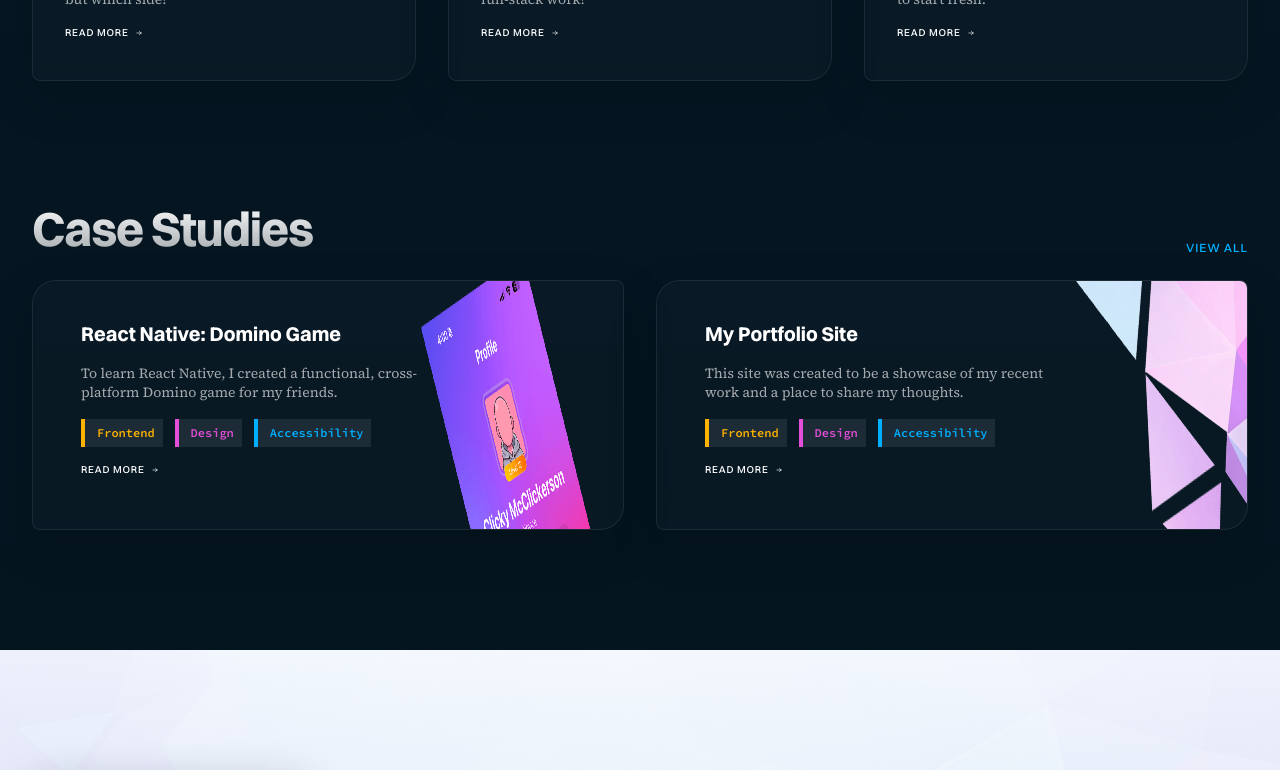
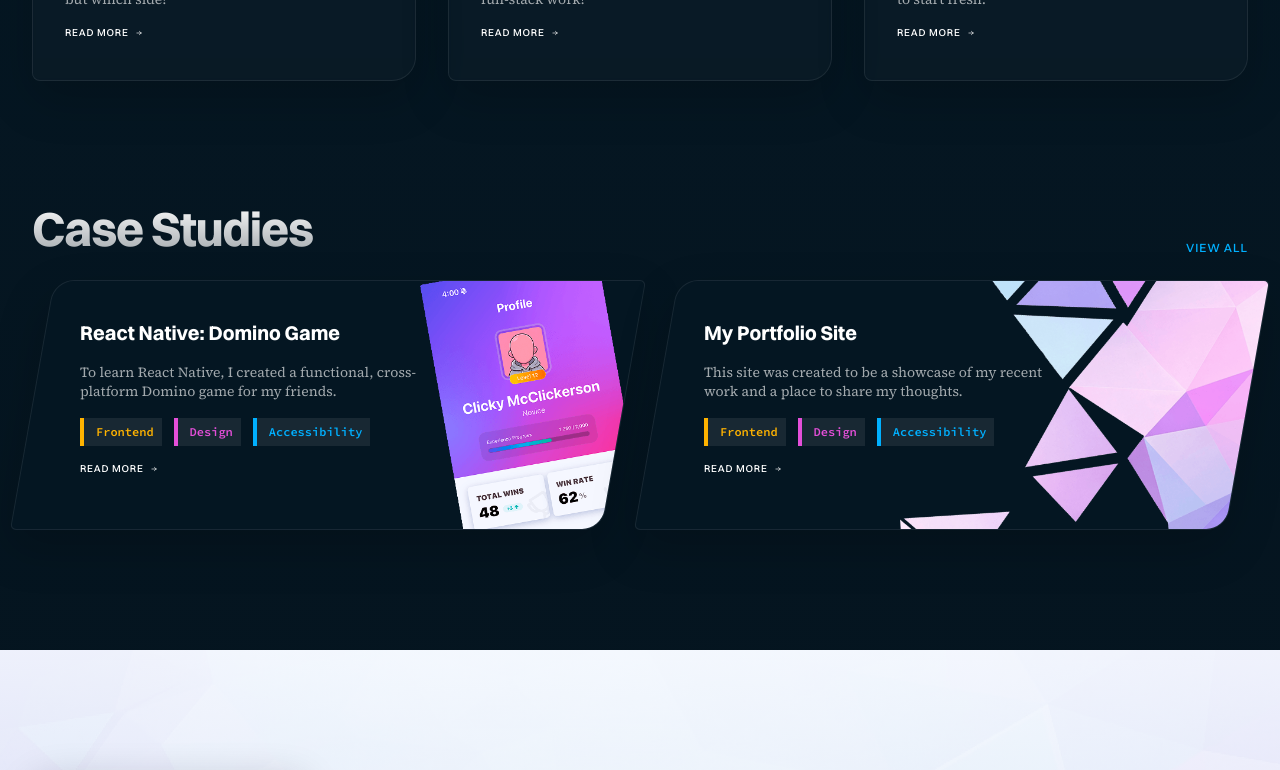
Before and after one commit to bwalbolt/portfolio, a Next.js app: page / in a window 1280 px wide. Shown: the part 1020-1790 px from the top of the page. Built offline with nearby package versions, Linux system fonts and the light colour scheme.

Commit message:
tweaking homepage.md agent output

```diff
--- a/src/app/(marketing)/_components/homepage.module.css
+++ b/src/app/(marketing)/_components/homepage.module.css
@@ -195,6 +195,7 @@
 
 .caseCard {
   position: relative;
+  isolation: isolate;
   overflow: clip;
   min-height: 18rem;
   padding: 1.5rem 1.5rem 4.5rem;
@@ -206,10 +207,13 @@
   pointer-events: none;
 }
 
-.caseArtworkPlate {
+.caseShape {
+  display: none;
+}
+
+.caseShapeInner {
   position: absolute;
   inset: 0;
-  border-radius: inherit;
 }
 
 .caseArtworkDesktop {
@@ -218,20 +222,10 @@
 
 .caseArtworkMobile {
   position: absolute;
-}
-
-.caseArtworkDominoMobile {
-  right: -0.75rem;
-  bottom: 0.6rem;
-  width: 6.4rem;
-  transform: rotate(-10deg);
-}
-
-.caseArtworkPortfolioMobile {
-  right: -1.75rem;
-  bottom: 0.3rem;
-  width: 11rem;
-  transform: rotate(29deg);
+  right: 0;
+  bottom: 0;
+  width: clamp(7.25rem, 40vw, 10rem);
+  height: auto;
 }
 
 .caseContent {
@@ -354,7 +348,7 @@
   display: grid;
   gap: 0.5rem;
   padding: 1rem 1rem 1rem 1.25rem;
-  background: rgba(0, 0, 0, 0.66);
+  background: var(--surface-panel-elevated);
   backdrop-filter: blur(8px);
 }
 
@@ -384,9 +378,9 @@
   background: linear-gradient(
     90deg,
     var(--color-accent-blue) 0%,
-    var(--color-accent-purple) 24.5%,
-    var(--color-accent-pink) 49.5%,
-    #ee738b 80.28%,
+    var(--color-accent-purple) 25%,
+    var(--color-accent-pink) 50%,
+    #ee738b 80%,
     var(--color-accent-orange) 100%
   );
   background-clip: text;
@@ -434,17 +428,7 @@
 .contactSection {
   position: relative;
   padding-block: 5rem;
-  background: rgba(0, 0, 0, 0.4);
-}
-
-.contactSection::before {
-  content: "";
-  position: absolute;
-  inset: 0;
-  background:
-    radial-gradient(circle at 60% 16%, rgba(255, 179, 0, 0.18), transparent 9rem),
-    radial-gradient(circle at 64% 16%, rgba(124, 77, 255, 0.14), transparent 12rem);
-  pointer-events: none;
+  background: var(--color-black-40);
 }
 
 .contactLayout {
@@ -504,7 +488,7 @@
 }
 
 .textField:focus {
-  border-color: rgba(0, 176, 255, 0.3);
+  border-color: var(--color-white-80);
 }
 
 .textareaField {
@@ -664,30 +648,54 @@
 
   .caseCard {
     min-height: 15.625rem;
+    overflow: visible;
     padding: 2.5rem 2rem 2.5rem 3rem;
+    border: 0;
+    border-radius: 0;
+    background: transparent;
+    backdrop-filter: none;
+    box-shadow: none;
+  }
+
+  .caseShape {
+    display: block;
+    position: absolute;
+    inset: 0;
+    overflow: hidden;
+    border: 1px solid var(--surface-panel-border);
+    border-radius: 1.25rem 0.375rem 1.25rem 0.375rem;
+    background: rgba(5, 23, 35, 0.9);
+    box-shadow: var(--shadow-panel);
+    transform: skewX(-10deg);
+    transform-origin: center;
+  }
+
+  .caseShapeInner {
+    inset: -0.5rem -2rem;
+    transform: skewX(10deg);
+    transform-origin: center;
   }
 
   .caseArtworkMobile {
     display: none;
   }
 
+  .caseArtwork {
+    display: none;
+  }
+
   .caseArtworkDesktop {
     display: block;
     position: absolute;
+    right: 0;
+    bottom: -0.625rem;
+    width: auto;
+    height: calc(100% + 1.25rem);
+    max-width: none;
   }
 
-  .caseArtworkDominoDesktop {
-    right: 1.1rem;
-    top: -0.45rem;
-    width: 9.4rem;
-    transform: rotate(-10deg);
-  }
-
-  .caseArtworkPortfolioDesktop {
-    right: -4.8rem;
-    top: -6.5rem;
-    width: 28rem;
-    transform: rotate(-17.5deg);
+  .caseContent {
+    z-index: 1;
   }
 
   .aboutSection::before {
--- a/src/app/(marketing)/_components/homepage.tsx
+++ b/src/app/(marketing)/_components/homepage.tsx
@@ -52,34 +52,22 @@ function InsightPanel({ insight }: { insight: InsightCard }) {
 
 function CaseStudyPanel({ study }: { study: CaseStudyCard }) {
   return (
-    <PanelCard
-      as="article"
-      className={cx(
-        styles.caseCard,
-        study.layout === "domino" ? styles.caseCardDomino : styles.caseCardPortfolio,
-      )}
-    >
+    <PanelCard as="article" className={styles.caseCard}>
+      <div aria-hidden="true" className={styles.caseShape}>
+        <div className={styles.caseShapeInner}>
+          <Image
+            alt=""
+            className={styles.caseArtworkDesktop}
+            sizes="(min-width: 48rem) 18rem, 11rem"
+            src={study.artworkDesktop}
+          />
+        </div>
+      </div>
+
       <div aria-hidden="true" className={styles.caseArtwork}>
-        <div className={styles.caseArtworkPlate} />
         <Image
           alt=""
-          className={cx(
-            styles.caseArtworkDesktop,
-            study.layout === "domino"
-              ? styles.caseArtworkDominoDesktop
-              : styles.caseArtworkPortfolioDesktop,
-          )}
-          sizes="(min-width: 48rem) 18rem, 11rem"
-          src={study.artworkDesktop}
-        />
-        <Image
-          alt=""
-          className={cx(
-            styles.caseArtworkMobile,
-            study.layout === "domino"
-              ? styles.caseArtworkDominoMobile
-              : styles.caseArtworkPortfolioMobile,
-          )}
+          className={styles.caseArtworkMobile}
           sizes="11rem"
           src={study.artworkMobile}
         />
@@ -262,7 +250,12 @@ export function Homepage() {
                   />
                   <div className={styles.quoteAttribution}>
                     <p className={styles.quoteName}>{TESTIMONIAL.attribution}</p>
-                    <Link className={styles.quoteSource} href={TESTIMONIAL.href}>
+                    <Link
+                      className={styles.quoteSource}
+                      href={TESTIMONIAL.href}
+                      rel="noreferrer"
+                      target="_blank"
+                    >
                       <span>{TESTIMONIAL.source}</span>
                       <Icon name="external" />
                     </Link>
--- a/src/app/(marketing)/_content/site-content.ts
+++ b/src/app/(marketing)/_content/site-content.ts
@@ -50,7 +50,7 @@ export type SkillCard = {
 
 export const SITE_NAME = "Brent Walbolt";
 export const SITE_TAGLINE = "Crafting performant, user-centered designs";
-export const COPYRIGHT_LABEL = "© 2024 Brent Walbolt. All rights reserved.";
+export const COPYRIGHT_LABEL = "© 2026 Brent Walbolt. All rights reserved.";
 export const CONTACT_SECTION_HREF = "/#contact";
 
 export const NAV_ITEMS: readonly NavigationItem[] = [
@@ -61,12 +61,11 @@ export const NAV_ITEMS: readonly NavigationItem[] = [
 ] as const;
 
 export const SOCIAL_LINKS: readonly SocialLink[] = [
-  { href: "#", label: "LinkedIn", external: false },
-  { href: "#", label: "Twitter", external: false },
-  { href: "#", label: "GitHub", external: false },
+  { href: "https://www.linkedin.com/in/brent-walbolt/", label: "LinkedIn", external: true },
+  { href: "https://x.com/brentwal23", label: "Twitter", external: true },
+  { href: "https://github.com/bwalbolt", label: "GitHub", external: true },
 ] as const;
 
-// The desktop frame is the canonical source when mobile and desktop copy diverged.
 export const INSIGHTS: readonly InsightCard[] = [
   {
     date: "APR 06, 2026 // 003",
@@ -154,7 +153,7 @@ export const SKILLS: readonly SkillCard[] = [
 
 export const TESTIMONIAL = {
   attribution: "Christa Garcia",
-  href: "#",
+  href: "https://www.linkedin.com/in/brent-walbolt/details/recommendations/",
   image: quoteChrista,
   quote:
     "He’s instinctively collaborative, has great EQ, and is genuinely invested in the success of the people around him.",
```
